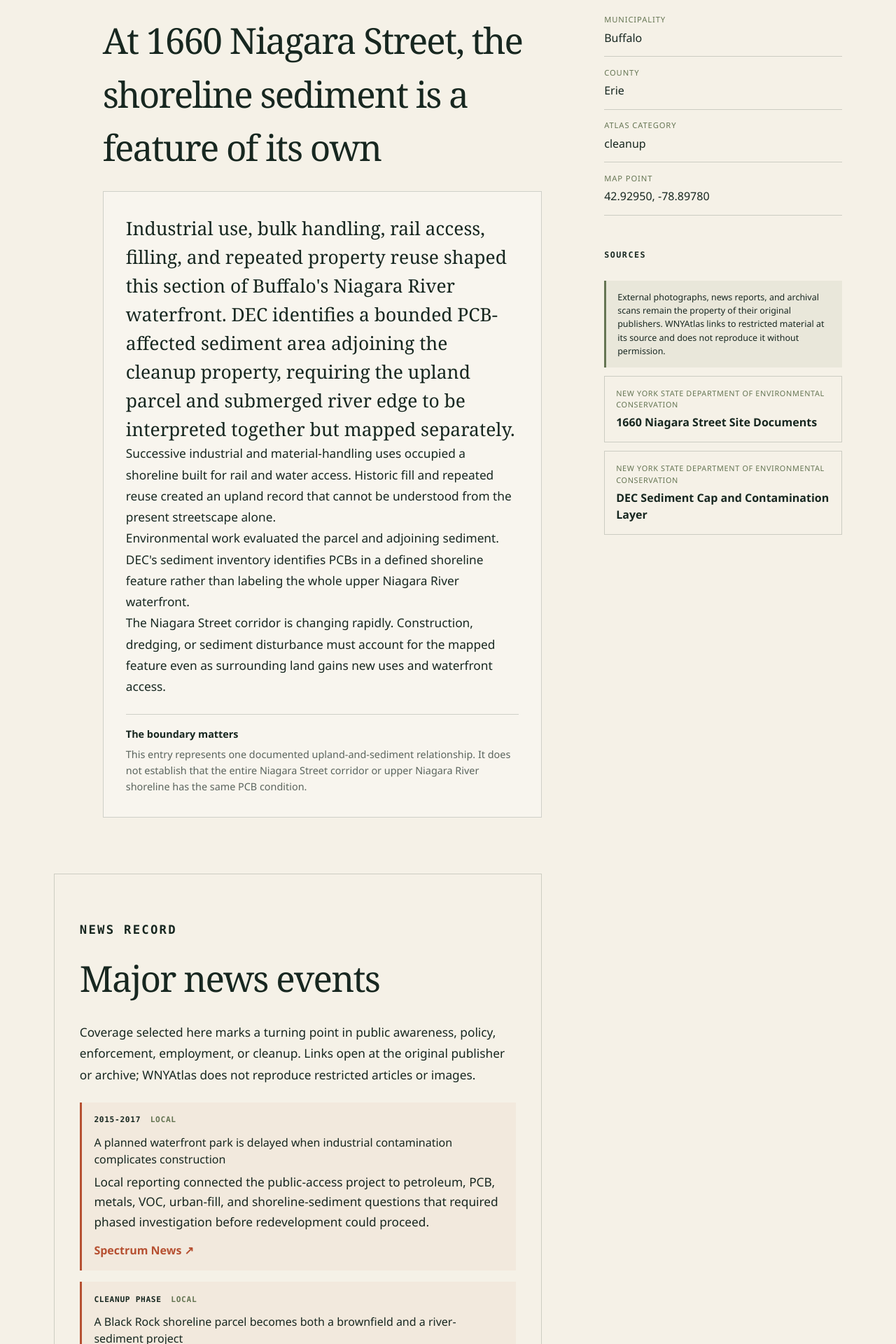
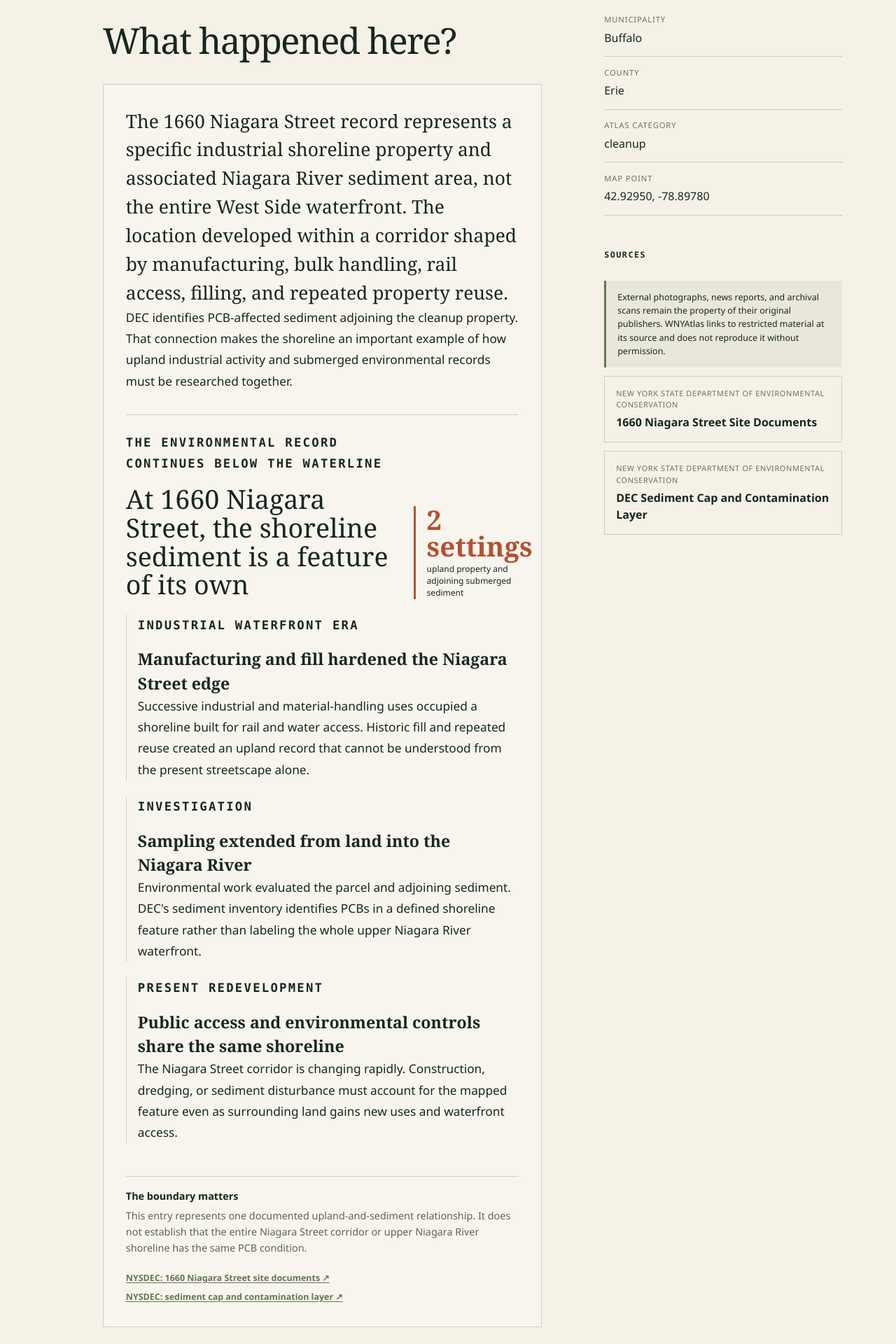
Before and after one commit to townefordmis/wnyatlas, a Next.js app: page /sites/1660-niagara-street-sediment in a window 1280 px wide. Shown: the part 700-2620 px from the top of the page at 70% size. Built offline with nearby package versions, Linux system fonts and the light colour scheme.

Commit message:
Restore detailed stories and frame altered land maps

```diff
--- a/src/app/sites/[id]/page.tsx
+++ b/src/app/sites/[id]/page.tsx
@@ -105,16 +105,17 @@ export default async function SitePage({ params }: SitePageProps) {
   const story = getSiteStory(site);
   const deepHistory = deepHistoryFeatures[site.id];
   const streamlinedStoryTitle =
-    streamlinedStoryTitles[site.id] ?? deepHistory?.title ?? "What happened here?";
-  const narrativeParagraphs = deepHistory
-    ? [deepHistory.lead, ...deepHistory.chapters.map((chapter) => chapter.body)]
-    : story.background;
+    streamlinedStoryTitles[site.id] ?? "What happened here?";
+  const narrativeParagraphs = story.background;
+  const preservesCustomTimeline = ["love-canal", "buffalo-river", "bethlehem-steel"].includes(site.id);
+  const integratesTimeline = !deepHistory && !preservesCustomTimeline && story.timeline.length > 0;
   const hasAerials = hasHistoricalAerialEvidence(site.id);
   const namedChemicals = findChemicalsInText(
     [
       site.summary,
       getPfasSearchText(site),
       ...narrativeParagraphs,
+      ...(deepHistory?.chapters.map((chapter) => chapter.body) ?? []),
       deepHistory?.caution.body ?? "",
       ...story.documentedImpacts,
       ...story.cleanupAndControls,
@@ -268,7 +269,7 @@ export default async function SitePage({ params }: SitePageProps) {
           {hasAerials && <a href="#aerials">Aerial history</a>}
           {site.newsEvents?.length && site.id !== "union-road-gardenville-yard" ? <a href="#news-events">Major news</a> : null}
           {site.pfasCompounds?.length ? <a href="#pfas-compounds">PFAS compounds</a> : null}
-          {story.timeline.length > 0 && <a href="#timeline">Timeline</a>}
+          {story.timeline.length > 0 && !integratesTimeline && <a href="#timeline">Timeline</a>}
           {story.documentedImpacts.length > 0 && <a href="#impacts">Impacts</a>}
           {story.cleanupAndControls.length > 0 && <a href="#cleanup">Cleanup</a>}
           {story.presentDay.length > 0 && <a href="#today">Today</a>}
@@ -290,10 +291,58 @@ export default async function SitePage({ params }: SitePageProps) {
                   <p key={paragraph}>{paragraph}</p>
                 ))}
                 {deepHistory && (
-                  <aside className="story-context-note">
-                    <strong>{deepHistory.caution.title}</strong>
-                    <span>{deepHistory.caution.body}</span>
-                  </aside>
+                  <section className="story-narrative-history" aria-label="Historical turning points">
+                    <header>
+                      <div>
+                        <p className="eyebrow">{deepHistory.eyebrow}</p>
+                        <h3>{deepHistory.title}</h3>
+                      </div>
+                      {deepHistory.stat && (
+                        <p className="story-narrative-stat">
+                          <strong>{deepHistory.stat.value}</strong>
+                          <span>{deepHistory.stat.label}</span>
+                        </p>
+                      )}
+                    </header>
+                    <div className="story-narrative-passages">
+                      {deepHistory.chapters.map((chapter) => (
+                        <article key={`${chapter.period}-${chapter.title}`}>
+                          <p className="field-label">{chapter.period}</p>
+                          <h4>{chapter.title}</h4>
+                          <p>{chapter.body}</p>
+                        </article>
+                      ))}
+                    </div>
+                    <aside className="story-context-note">
+                      <strong>{deepHistory.caution.title}</strong>
+                      <span>{deepHistory.caution.body}</span>
+                    </aside>
+                    <div className="story-narrative-sources" aria-label="Historical narrative sources">
+                      {deepHistory.sources.map((source) => (
+                        <a href={source.url} target="_blank" rel="noreferrer" key={source.url}>
+                          {source.label} ↗
+                        </a>
+                      ))}
+                    </div>
+                  </section>
+                )}
+                {integratesTimeline && (
+                  <section className="story-narrative-history" aria-label="Historical turning points">
+                    <header>
+                      <div>
+                        <p className="eyebrow">Chronology in context</p>
+                        <h3>Turning points in the public record</h3>
+                      </div>
+                    </header>
+                    <div className="story-narrative-passages">
+                      {story.timeline.map((item) => (
+                        <article key={`${item.period}-${item.event}`}>
+                          <p className="field-label">{item.period}</p>
+                          <p>{item.event}</p>
+                        </article>
+                      ))}
+                    </div>
+                  </section>
                 )}
               </div>
               {(site.category === "pfas" || site.pfasStatus) && (
@@ -482,7 +531,7 @@ export default async function SitePage({ params }: SitePageProps) {
               </section>
             )}
 
-            {story.timeline.length > 0 && (
+            {story.timeline.length > 0 && !integratesTimeline && (
               <section className="story-chapter" id="timeline">
                 <div className="story-chapter-heading">
                   <span aria-hidden="true">02</span>
--- a/src/components/former-waterways-map.tsx
+++ b/src/components/former-waterways-map.tsx
@@ -368,6 +368,8 @@ export function FormerWaterwaysMap() {
         shell.current?.scrollIntoView({ behavior: "auto", block: "start" });
       });
       instance.once("load", () => focusRecord(linkedRecord, 0));
+    } else {
+      instance.once("load", () => focusRecord(formerWaterwayRecords[0], 0));
     }
 
     const resize = () => requestAnimationFrame(() => instance.resize());
```
Also changed, not shown: src/app/globals.css.
